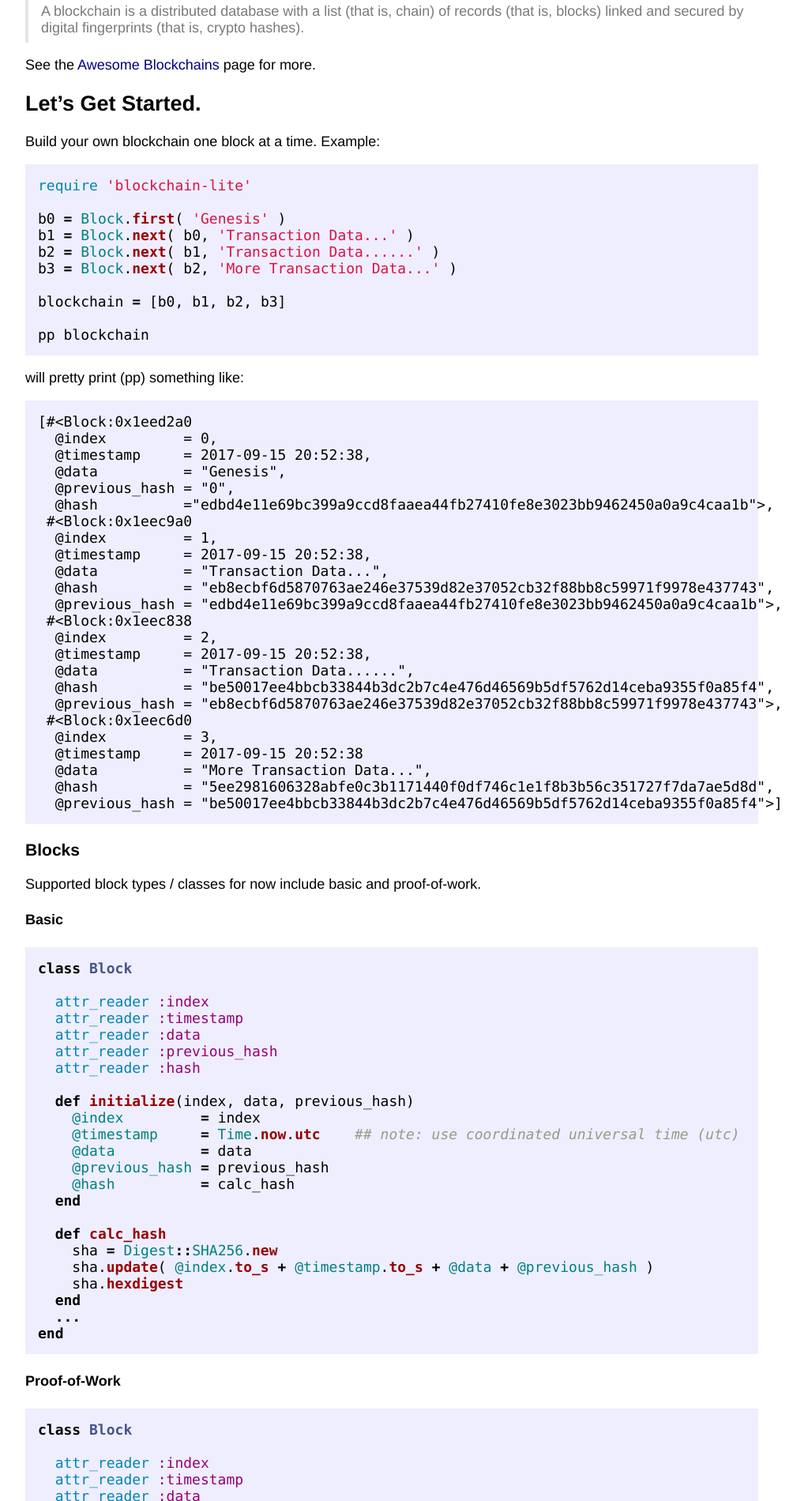
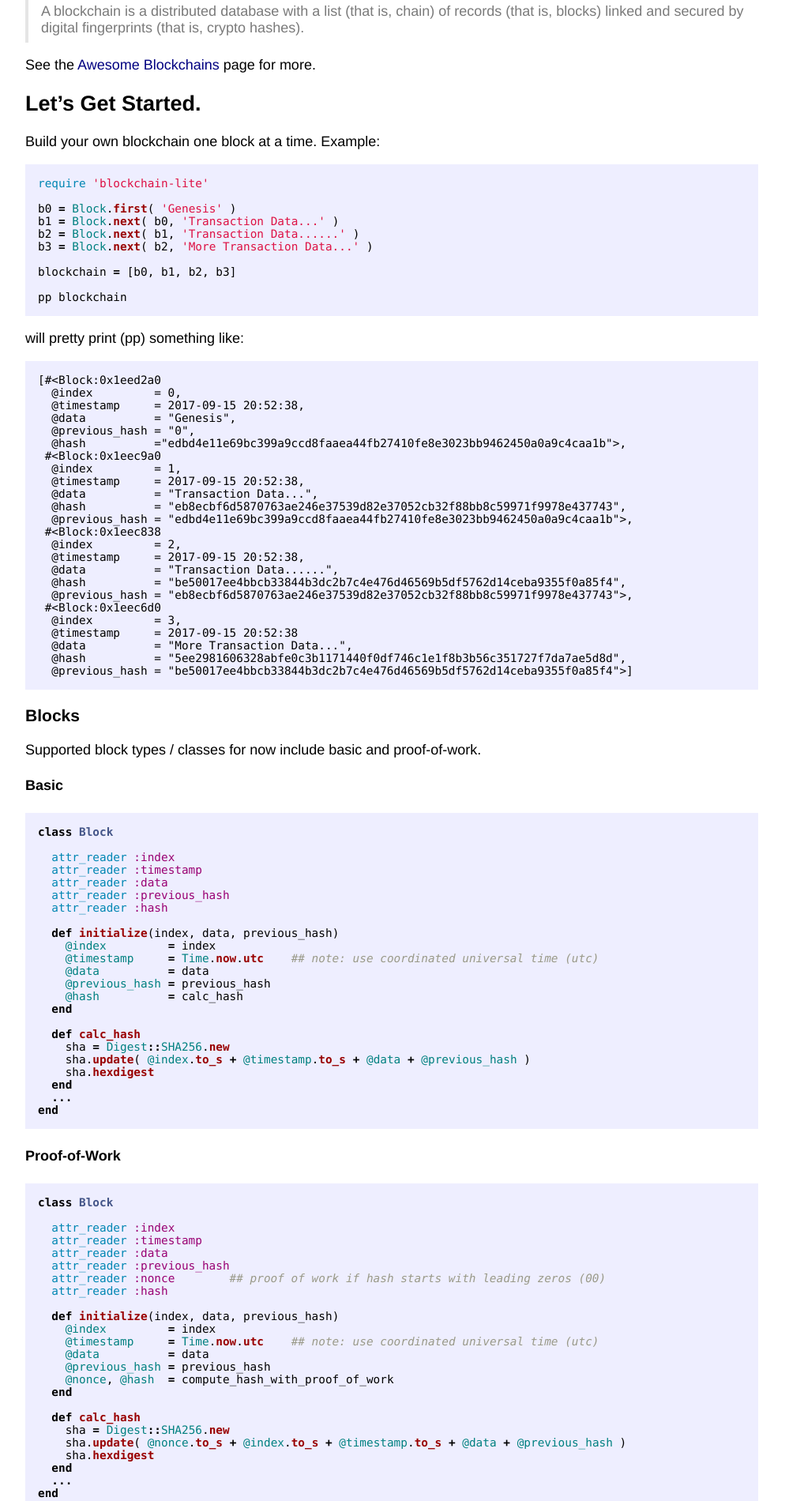
Before and after one commit to wongatron/calendar, a Jekyll site: the page built from 01-blockchain-lite.md, in a window 1280 px wide. Shown: the part 320-2220 px from the top of the page at 79% size, without its empty margins (144-1162 px from the left). Built offline with Jekyll 4.4.1, drawn with Linux system fonts in a browser that asks for light colours; our own code applies the rules of GitHub Pages for plain Markdown files.

Commit message:
Update style.scss

```diff
--- a/css/style.scss
+++ b/css/style.scss
@@ -56,20 +56,20 @@ pre {
 }
 code {
   padding: .25em .5em;
-  // font-size: 85%;
+  font-size: 95%;   // was 85%;
 }
 
 pre {
   margin-top: 0;
   margin-bottom: 1rem;
   padding: 1rem;
-  // font-size: .8rem;
+  font-size: .9rem;  // was .8rem;
   // line-height: 1.4;
   background-color: $pre-background-color;
 
   code {
     padding: 0;
-    // font-size: 100%;
+    font-size: 100%;
     color: inherit;
     background-color: transparent;
   }
```
